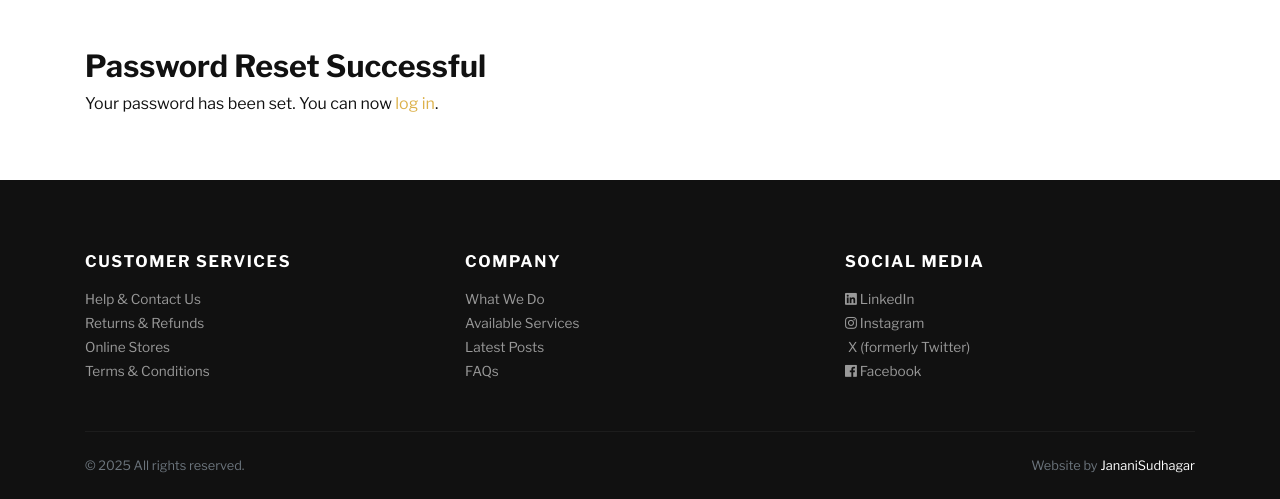
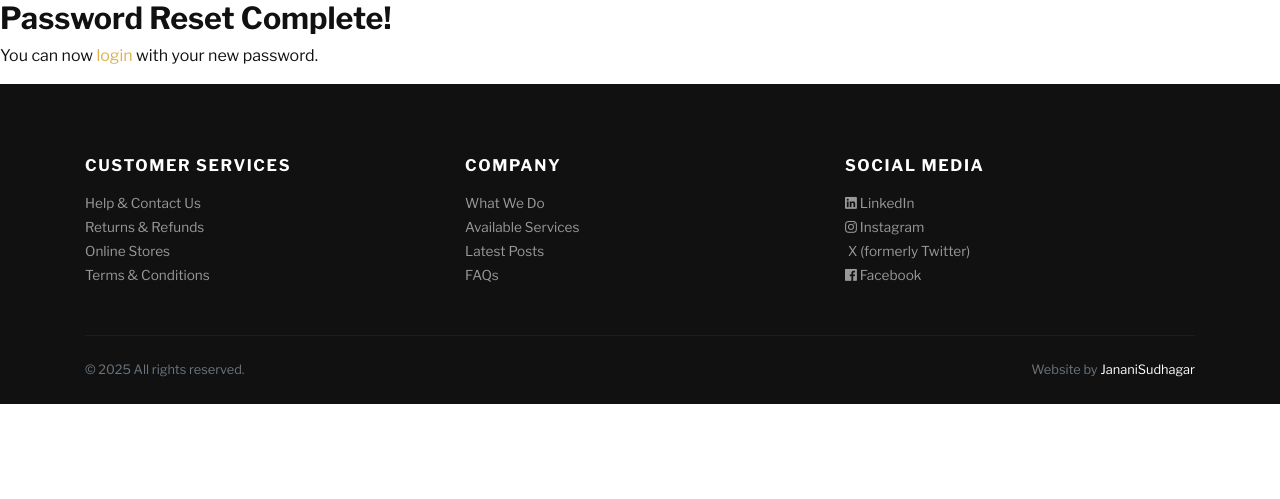
Before and after one commit to saijanu288/My-JewelryShop-Django-Project-2025, a Django app: page /reset/done/ in a window 1280 px wide. Shown: the part 71-570 px from the top of the page. Run offline with Django 3.2, Linux system fonts and the light colour scheme; data comes from the database, SQL or seed files in the repository; some libraries are stand-ins or nearby versions; some web fonts are replaced.

Commit message:
Update password_reset_complete.html

```diff
--- a/templates/account/password_reset_complete.html
+++ b/templates/account/password_reset_complete.html
@@ -1,7 +1,5 @@
-{% extends 'base.html' %}
+{% extends "base.html" %}
 {% block content %}
-<div class="container py-5">
-    <h2>Password Reset Successful</h2>
-    <p>Your password has been set. You can now <a href="{% url 'store:login' %}">log in</a>.</p>
-</div>
+<h2>Password Reset Complete!</h2>
+<p>You can now <a href="{% url 'login' %}">login</a> with your new password.</p>
 {% endblock %}
```
